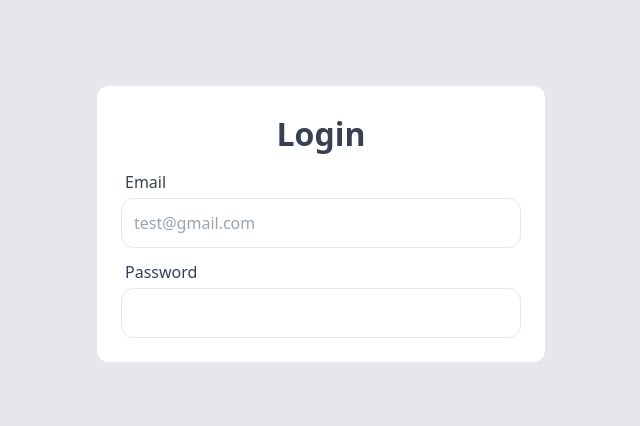
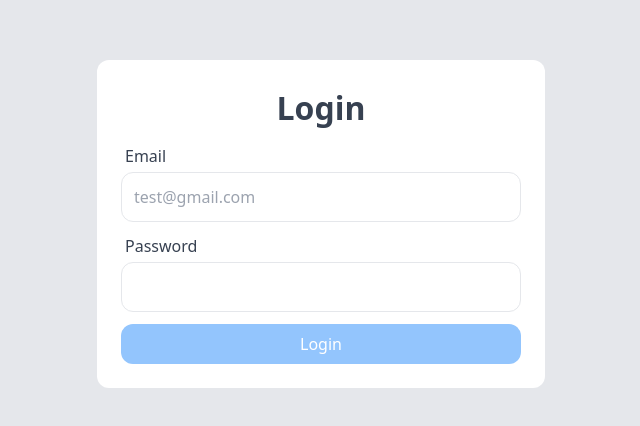
Before and after one commit to viccoSM/joker-next-tailwind, a Next.js app: page /login in a window 1280 px wide. Shown: the part 176-602 px from the top of the page, without its empty margins (319-959 px from the left). Built offline with nearby package versions, Linux system fonts and the light colour scheme.

Commit message:
add component button

```diff
--- a/package.json
+++ b/package.json
@@ -14,10 +14,14 @@
     "typecheck": "tsc --noEmit --incremental false"
   },
   "dependencies": {
+    "@fortawesome/fontawesome-svg-core": "^6.4.0",
+    "@fortawesome/free-solid-svg-icons": "^6.4.0",
+    "@fortawesome/react-fontawesome": "^0.2.0",
     "@headlessui/react": "^1.7.13",
     "@types/node": "18.15.3",
     "@types/react": "18.0.28",
     "@types/react-dom": "18.0.11",
+    "axios": "^1.4.0",
     "clsx": "^1.2.1",
     "eslint": "8.36.0",
     "eslint-config-next": "13.2.4",
--- /dev/null
+++ b/src/components/CustomButton/index.tsx
@@ -0,0 +1,55 @@
+import clsxm from '@/utils/clsxm';
+import { faCircleNotch } from '@fortawesome/free-solid-svg-icons';
+import { FontAwesomeIcon } from '@fortawesome/react-fontawesome';
+import React, { FC, ReactNode, useState } from 'react';
+
+interface CustomButtonProps {
+  children: ReactNode;
+  onClick?: (e: any) => void;
+  onSubmit?: (e: any) => void;
+  type?: 'button' | 'submit' | 'reset';
+  id?: string;
+  className?: string;
+  disabled?: boolean;
+  isLoading?: boolean
+}
+
+const CustomButton: FC<CustomButtonProps> = ({
+  children,
+  onClick,
+  onSubmit,
+  isLoading,
+  ...props
+}) => {
+  const [internalLoading, setInternalLoading] = useState(false);
+
+  const handleClick = async (e: any) => {
+    setInternalLoading(true);
+    try {
+      if (onClick) await onClick(e);
+    } catch (error) {
+      console.error(error);
+    }
+    setInternalLoading(false);
+  };
+
+  return (
+    <button
+      type={props.type || 'button'}
+      id={props.id}
+      disabled={props.disabled || isLoading || internalLoading}
+      onClick={handleClick}
+      className={clsxm('disabled:opacity-90 text-white',
+        props.className
+      )}
+    >
+      {isLoading || internalLoading ? (
+        <FontAwesomeIcon icon={faCircleNotch} spin />
+      ) : (
+        children
+      )}
+    </button>
+  );
+};
+
+export default CustomButton;
--- a/src/components/FormInput/index.tsx
+++ b/src/components/FormInput/index.tsx
@@ -5,7 +5,7 @@ interface FormInputProps {
   id: string
   onChange: (arg: any) => void;
   placeholder?: string
-  type?: 'email' | 'text' | 'number'
+  type?: 'email' | 'text' | 'number' | 'password'
   label?: string
   append?: ReactNode
   prepend?: ReactNode
--- a/src/config/navigation.ts
+++ b/src/config/navigation.ts
@@ -29,6 +29,11 @@ export const navigationSidebar: pathSidebarType[] = [
         name: 'Inputs',
         path: '/form/input'
       },
+      {
+        id: 'formTest',
+        name: 'Test',
+        path: '/form/test'
+      },
     ]
   },
 ]
--- a/src/modules/Auth/Login/index.tsx
+++ b/src/modules/Auth/Login/index.tsx
@@ -1,26 +1,64 @@
-import React from 'react';
+import React, { FormEvent, useState } from 'react';
 import FormInput from "@/components/FormInput";
+import { useRouter } from 'next/router';
+import CustomButton from '@/components/CustomButton';
+import axios from 'axios';
 
-const Login = () => (
+const Login = () => {
+  const router = useRouter()
+
+  const [form, setForm] = useState({
+    email: '',
+    password: ''
+  })
+  const [isLoading, setIsloading] = useState(false)
+
+  const handleChange = (e: any) => {
+    const {target: {value, id}} = e
+    setForm({...form, [id]: value})
+  }
+
+  const handleSubmit = async (e: FormEvent<HTMLFormElement>) => {
+    e.preventDefault()
+    setIsloading(true)
+    try{
+      router.push('/dashboard')
+    } catch(error) {
+      console.error(error)
+    }
+    setIsloading(false)
+  }
+
+  return (
     <section className='h-screen w-full flex justify-center items-center bg-gray-200'>
-    <form className='w-full max-w-md bg-white rounded-xl p-6 space-y-3 text-center'>
+      <form  onSubmit={handleSubmit} className='w-full max-w-md bg-white rounded-xl p-6 space-y-3 text-center'>
         <h2 className='font-semibold'>Login</h2>
         <div className="space-y-3">
           <FormInput
             id='email'
             label='Email'
             placeholder='test@gmail.com'
-          onChange={() => {}}
+            value={form.email}
+            onChange={handleChange}
           />
           <FormInput
             id='password'
             label='Password'
             type='password'
-          onChange={() => {}}
+            value={form.password}
+            onChange={handleChange}
           />
+          <CustomButton
+            className='w-full bg-blue-300 p-2 rounded-xl'
+            type='submit'
+            isLoading={isLoading}
+          >
+            Login
+          </CustomButton>
         </div>
       </form>
     </section>
   );
+}
 
 export default Login;
--- a/src/modules/Form/Inputs/index.tsx
+++ b/src/modules/Form/Inputs/index.tsx
@@ -1,8 +1,8 @@
-import React, {useState} from 'react';
+import React, { useState } from 'react';
 import DashboardLayout from "@/layouts/DashboardLayout";
 import Breadcrumbs from "@/components/Breadcrumbs";
 import FormInput from "@/components/FormInput";
-import {mailRegex} from "@/utils/regex";
+import { MailRegex } from '@/utils/regex';
 
 const Dashboard = () => {
   const [form, setForm] = useState({
@@ -10,18 +10,16 @@ const Dashboard = () => {
     email: ""
   })
 
-  const handleChange = (e) =>{
-    const {target: {id, value}} = e
-    setForm({
-      ...form, [id]: value
-    })
-    console.log(form.name)
+  const handleChange = (e: any) => {
+    const {target: {value, id}} = e
+    setForm({...form, [id]: value})
   }
+
   return (
     <DashboardLayout>
       <Breadcrumbs title='Inputs'/>
       <div className='pr-6'>
-        <div className='bg-white rounded-xl w-full p-6 space-y-4'>
+        <form className='bg-white rounded-xl w-full p-6 space-y-4'>
           <FormInput
             label='Name'
             id='name'
@@ -31,12 +29,12 @@ const Dashboard = () => {
           <FormInput
             label='Email'
             type='email'
-            id='email'
+            id='name'
+            isValid={MailRegex.test(form.email)}
             value={form.email}
-            isValid={mailRegex.test(form.email)}
             onChange={handleChange}
           />
-        </div>
+        </form>
       </div>
     </DashboardLayout>
   );
--- a/src/pages/index.tsx
+++ b/src/pages/index.tsx
@@ -1,4 +1,12 @@
+import {useRouter} from "next/router";
+import {useEffect} from "react";
+
 export default function Home() {
+  const router = useRouter()
+
+  useEffect(() => {
+    router.push('/login')
+  },[])
   return (
     <></>
   )
--- a/src/utils/regex.ts
+++ b/src/utils/regex.ts
@@ -1 +1 @@
-export const mailRegex = /^[^\s@]+@[^\s@]+\.[^\s@]+$/;
+export const MailRegex = /^[^\s@]+@[^\s@]+\.[^\s@]+$/;
```
Also changed, not shown: 1 other file (tests, documents, lock files or other folders). Lines whose indentation alone changed are shown as unchanged.
